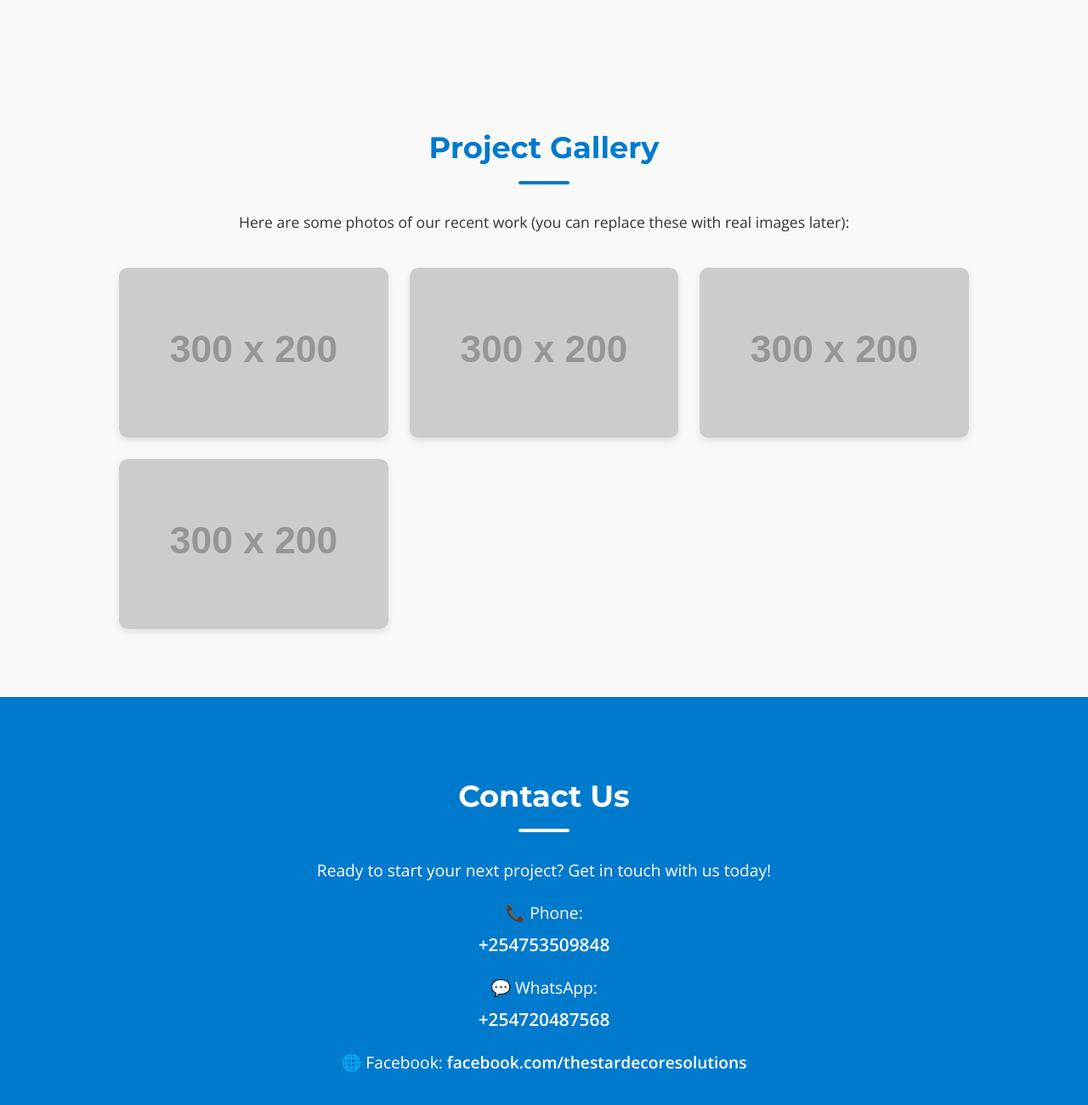
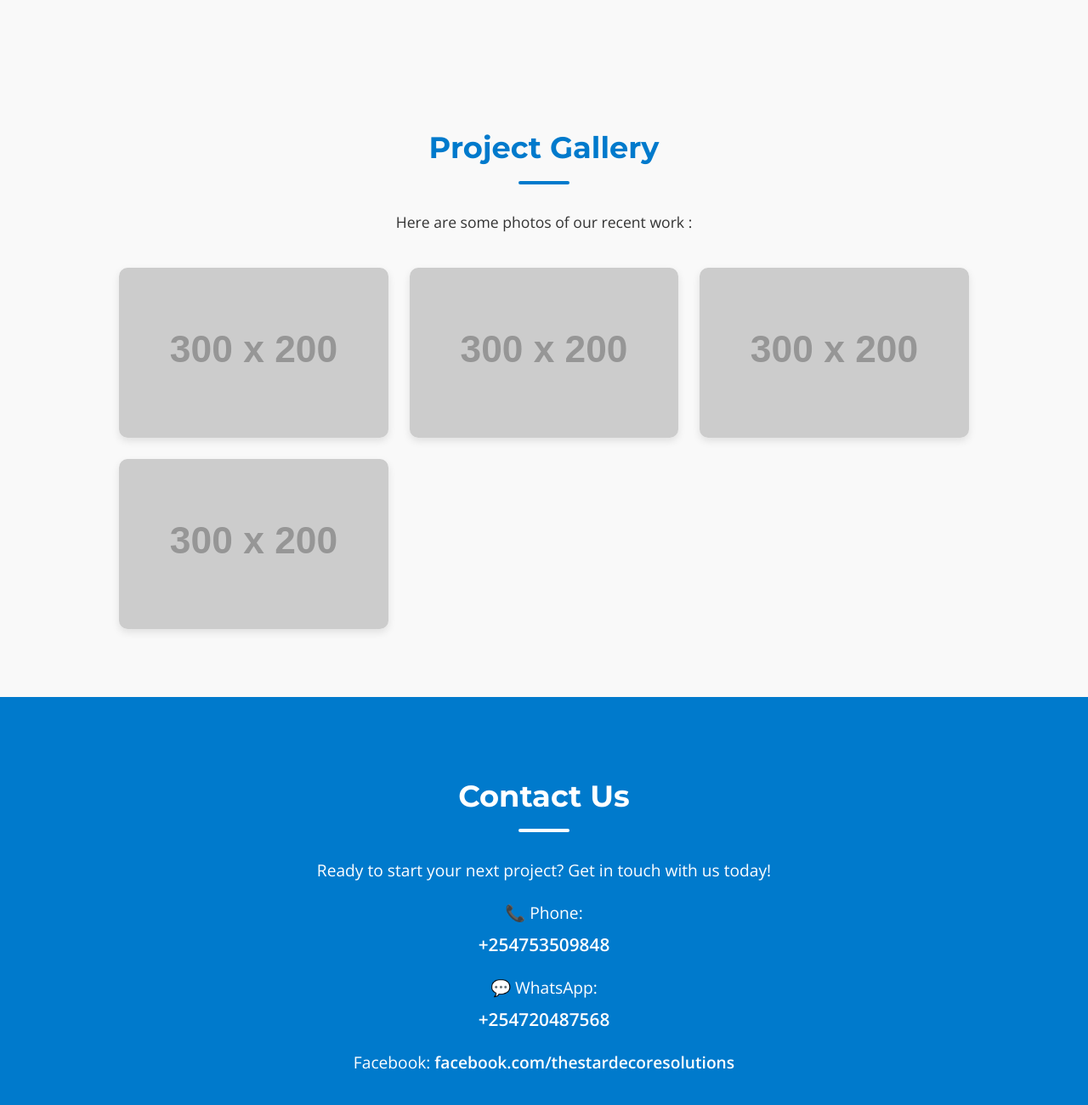
Before and after one commit to mike000-M/index.html, a plain HTML site: page index.html in a window 1280 px wide. Shown: the part 1708-3008 px from the top of the page at 85% size. Drawn offline with nearby package versions, Linux system fonts and the light colour scheme; placeholder pictures from the web are drawn by us.

Commit message:
index.html

```diff
--- a/index.html
+++ b/index.html
@@ -5,6 +5,8 @@
   <meta name="viewport" content="width=device-width, initial-scale=1.0" />
   <title>The Star Decore Solutions</title>
   <link href="https://fonts.googleapis.com/css2?family=Montserrat:wght@400;700&family=Open+Sans:wght@400;600&display=swap" rel="stylesheet">
+  <link rel="stylesheet" href="https://cdnjs.cloudflare.com/ajax/libs/font-awesome/6.5.2/css/all.min.css" integrity="sha512-SnH5WK+bZxgPHs44uWIX+LLJAJ9/2PkPKZ5QiAj6Ta86w+fsb2TkcmfRyVX3pBnMFcV7oQPJkl9QevSCWr3W6A==" crossorigin="anonymous" referrerpolicy="no-referrer" />
+
   <style>
     :root {
       --primary-color: #007acc;
@@ -335,7 +337,7 @@
 
   <section id="gallery" class="section gallery">
     <h2>Project Gallery</h2>
-    <p>Here are some photos of our recent work (you can replace these with real images later):</p>
+    <p>Here are some photos of our recent work :</p>
     <div class="gallery-grid">
       <img src="https://via.placeholder.com/300x200?text=Tiling+Project" alt="Tiling Project" />
       <img src="https://via.placeholder.com/300x200?text=Painting+Work" alt="Painting Work" />
@@ -349,7 +351,7 @@
     <p>Ready to start your next project? Get in touch with us today!</p>
     <p>📞 Phone: <strong>+254753509848</strong></p>
     <p>💬 WhatsApp: <strong>+254720487568</strong></p>
-    <p>🌐 Facebook: <a href="https://www.facebook.com/profile.php?id=61577569010291" target="_blank">facebook.com/thestardecoresolutions</a></p>
+    <p> Facebook: <a href="https://www.facebook.com/profile.php?id=61577569010291" target="_blank">facebook.com/thestardecoresolutions</a></p>
   </section>
 
   <script>
```
